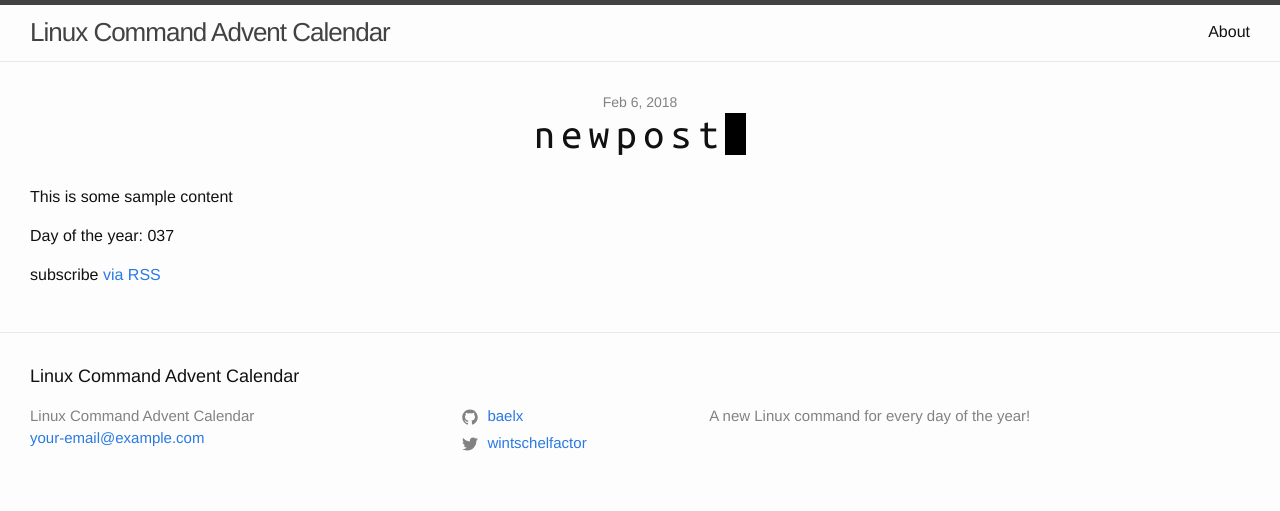
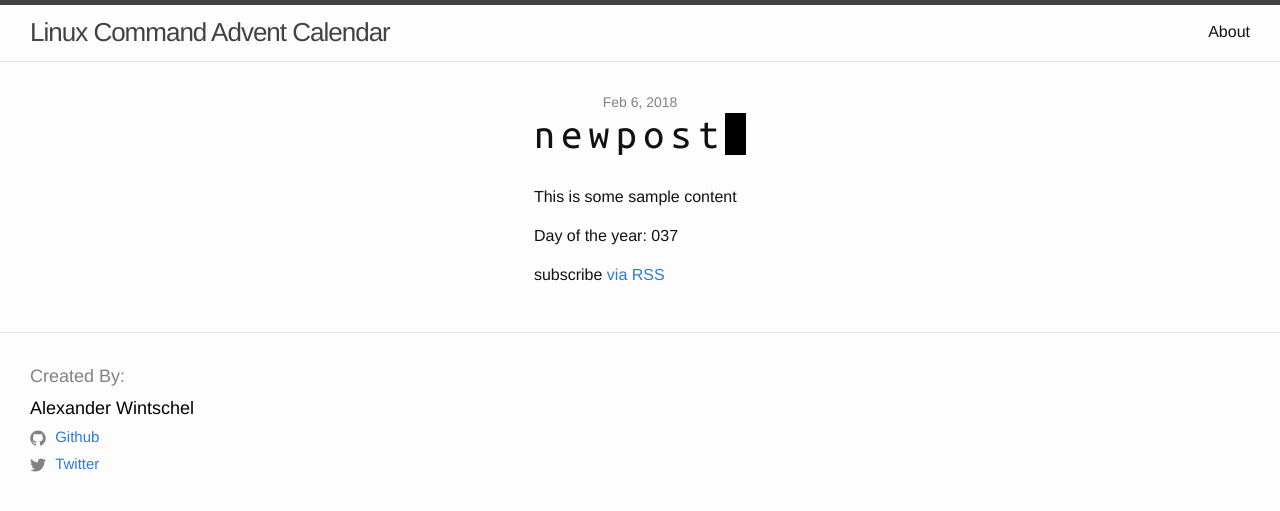
Before and after one commit to Baelx/linux-command-advent-calendar, a Jekyll site: the page built from index.md, in a window 1280 px wide. Shown: the top 511 px of the page. Built offline with Jekyll 4.4.1, drawn with Linux system fonts in a browser that asks for light colours.

Commit message:
centered post content, completed author section in footer

```diff
--- a/_includes/footer.html
+++ b/_includes/footer.html
@@ -2,45 +2,24 @@
 
   <div class="wrapper">
 
-    <h2 class="footer-heading">{{ site.title | escape }}</h2>
-
     <div class="footer-col-wrapper">
       <div class="footer-col footer-col-1">
-        <ul class="contact-list">
-          <li>
-            {% if site.author %}
-              {{ site.author | escape }}
-            {% else %}
-              {{ site.title | escape }}
-            {% endif %}
-            </li>
-            {% if site.email %}
-            <li><a href="mailto:{{ site.email }}">{{ site.email }}</a></li>
-            {% endif %}
-        </ul>
-      </div>
-
-      <div class="footer-col footer-col-2">
+        <h2 class="footer-heading">Created By: </br><span>Alexander Wintschel</span></h2>
         <ul class="social-media-list">
         {% if site.github_username %}
         <li>
-            {% include icon-github.html username=site.github_username %}
+          {% include icon-github.html username="Github" %}
         </li>
         {% endif %}
 
         {% if site.twitter_username %}
         <li>
-            {% include icon-twitter.html username=site.twitter_username %}
+          {% include icon-twitter.html username="Twitter" %}
         </li>
         {% endif %}
         </ul>
     </div>
 
-      <div class="footer-col footer-col-3">
-        <p>{{ site.description | escape }}</p>
-      </div>
-    </div>
-
   </div>
 
 </footer>
--- a/_layouts/home.html
+++ b/_layouts/home.html
@@ -11,7 +11,9 @@ layout: default
 
         <div>
           <header class="post-header">
-            <h1 class="post-title">{{ post.title | escape }}</h1>
+            <div>
+              <h1 class="post-title">{{ post.title | escape }}</h1>
+            </div>
           </header>
           <p class="post-title">{{ post.content }}</p>
         </div>
--- a/_sass/minima/_layout.scss
+++ b/_sass/minima/_layout.scss
@@ -112,7 +112,11 @@
 
 .footer-heading {
   @include relative-font-size(1.125);
-  margin-bottom: $spacing-unit / 2;
+  margin-bottom: 0;
+}
+.footer-heading > span {
+  color:black;
+  line-height:2;
 }
 
 .contact-list,
@@ -177,6 +181,8 @@
  */
 .page-content {
   padding: $spacing-unit 0;
+  display: flex;
+  justify-content: center;
 }
 
 .page-heading {
@@ -211,8 +217,6 @@
  */
 .post-header {
   margin-bottom: $spacing-unit;
-  display: flex;
-  justify-content: center;
 }
 
 .post-title {
@@ -224,7 +228,7 @@
   margin: 0 auto; /* Gives that scrolling effect as the typing happens */
   letter-spacing: .15em;
   line-height: normal;
-  animation: typing 3.5s steps(40, end), blink-caret 1.25s step-end infinite;
+  animation: typing 3.5s steps(50, end), blink-caret 1.25s step-end infinite;
 
   @include media-query($on-laptop) {
     @include relative-font-size(2.25);
```
Also changed, not shown: project-notes.txt (+8 -4 lines). Lines whose indentation alone changed are shown as unchanged.
